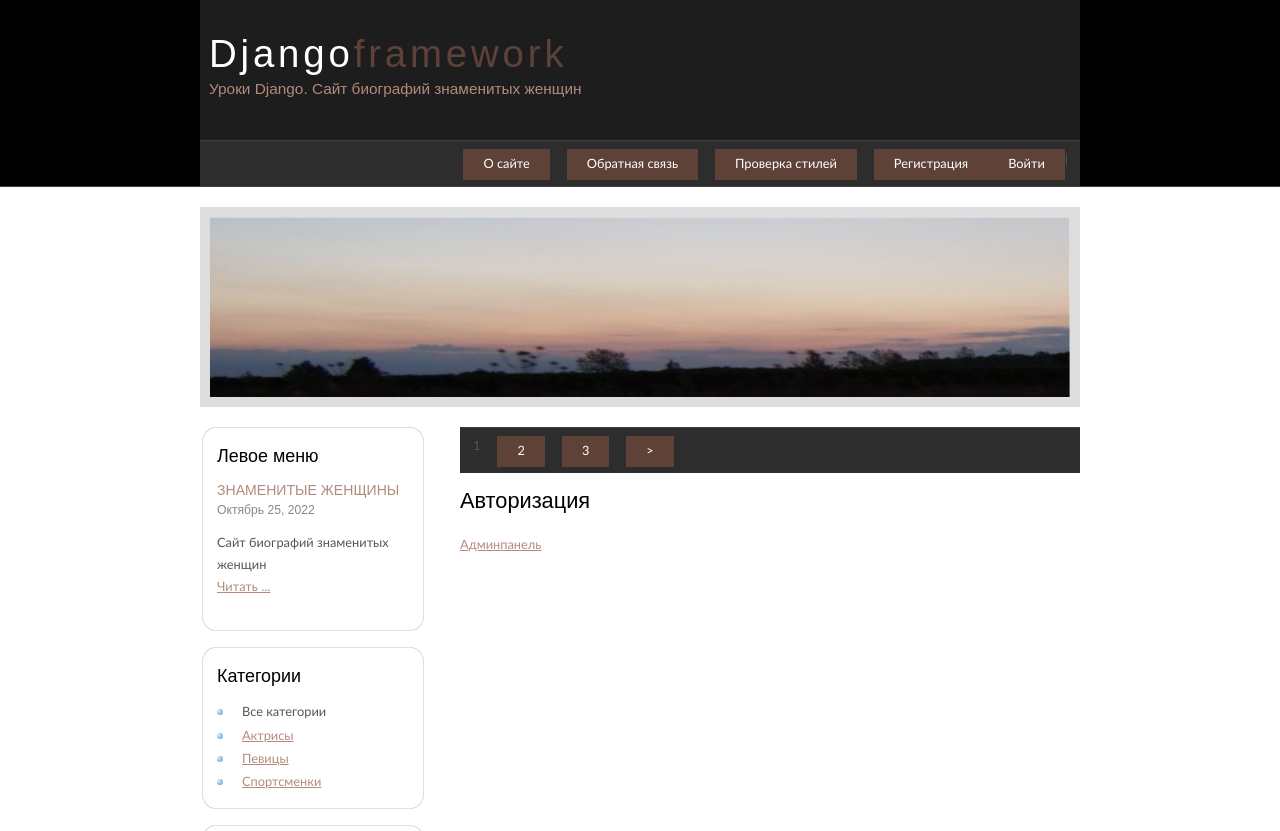
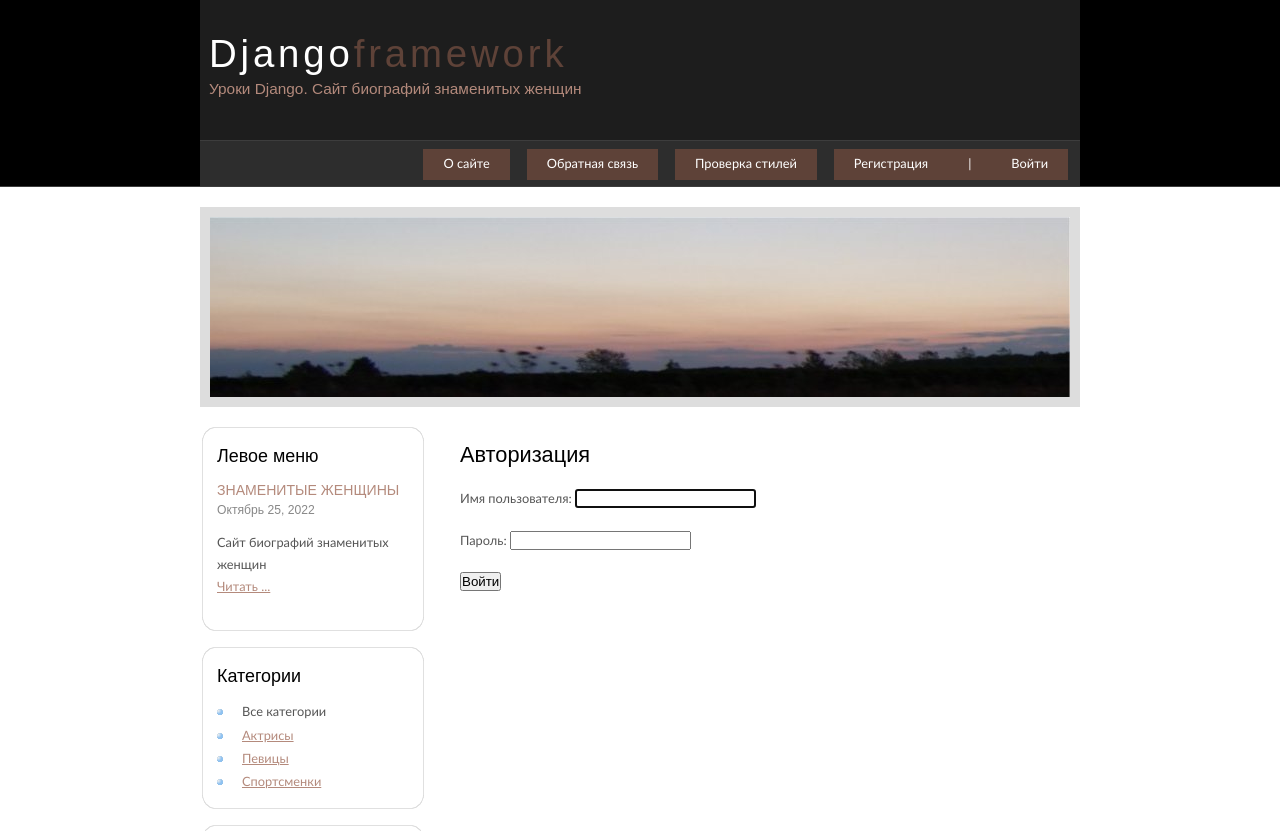
Before and after one commit to alexsks65536/Django_S_Balakirev, a Django app: page /login/ in a window 1280 px wide. Shown: the top 831 px of the page. Run offline with Django 3.2, Linux system fonts and the light colour scheme; data comes from the database, SQL or seed files in the repository; both versions use the stored data as it was after the commit.

Commit message:
Регистрация пользователей на сайте

```diff
--- a/coolsite/coolsite/settings.py
+++ b/coolsite/coolsite/settings.py
@@ -129,3 +129,5 @@ MEDIA_URL = '/media/'
 # https://docs.djangoproject.com/en/3.2/ref/settings/#default-auto-field
 
 DEFAULT_AUTO_FIELD = 'django.db.models.BigAutoField'
+
+# LOGIN_REDIRECT_URL = '/'
--- a/coolsite/women/static/women/css/style.css
+++ b/coolsite/women/static/women/css/style.css
@@ -329,7 +329,8 @@ ul#menu li a:hover
 
 .form-error {
   font: 110% arial;
-  color: red;
+  font-weight: 900;
+  color: #ab4646;
 }
 
 .separator
@@ -362,7 +363,7 @@ table tr td
 { width: 872px;
   height: 45px;
   padding-right: 8px;
-  background: #2D2D2D;
+  background: #FFFFFF;
   border-top: 1px solid #3D3D3D;}
 
 ul#page_menu
@@ -391,8 +392,15 @@ ul#page_menu li.selected a
   padding: 6px 20px 5px 11px;}
 
 ul#page_menu li.selected
-{ margin: 8px 4px 0 13px;
-  background: #B48A7C;}
+{ font: normal 100% 'trebuchet ms', sans-serif;
+  margin: 8px 4px 0 13px;
+  display: block;
+  float: left;
+  color: #FFF;
+  height: 20px;
+  padding: 6px 20px 5px 20px;
+  text-align: center;
+  background: #ac7967;}
 
 ul#page_menu li.selected a, ul#page_menu li.selected a:hover
 { background: #B48A7C;
--- a/coolsite/women/templates/women/base.html
+++ b/coolsite/women/templates/women/base.html
@@ -29,8 +29,12 @@
                 {% if not forloop.last %}
                     <li><a href="{% url m.url_name %}">{{m.title}}</a></li>
                 {% endif %}
-             {% endfor %}
-                    <li><a href="{% url 'register' %}">Регистрация</a> | <a href="{% url 'login' %}">Войти</a></li>
+            {% endfor %}
+            {% if request.user.is_authenticated %}
+                <li><a> {{ user.username }}</a>  <a>|</a> <a href="{% url 'logout' %}">Выйти</a></li>
+            {% else %}
+                <li><a href="{% url 'register' %}">Регистрация</a> <a>|</a> <a href="{% url 'login' %}">Войти</a></li>
+            {% endif %}
           </ul>
       </div>
         {% endblock mainmenu %}
@@ -89,21 +93,21 @@
                 {% if page_obj.has_other_pages %}
                     <div id="page_menubar">
                         <ul id="page_menu">
-                            {% if page_obj.has_previous %} <!--отображение стрелок  <  ...   -->
+                            {% if page_obj.has_previous %} <!--отображение стрелки влево &lt <  ...   -->
                                 <li>
                                     <a href="?page={{ page_obj.previous_page_number }}">&lt</a>
                                 </li>
                             {% endif %}
                             {% for p in paginator.page_range %}
                                 {% if page_obj.number == p %}
-                                    <li>{{ p }}</li>
+                                    <li  class="selected">{{ p }}</li>
                                 {% elif p >= page_obj.number|add:-2 and p <= page_obj.number|add:2 %}<!--обрезание по 2 ссылки-->
                                     <li>
                                         <a href="?page={{ p }}">{{ p }}</a>
                                     </li>
                                 {% endif %}
                             {% endfor %}
-                            {% if page_obj.has_next %} <!--отображение стрелок    ... >  -->
+                            {% if page_obj.has_next %} <!--отображение стрелки вправо &gt ... >  -->
                                 <li>
                                     <a href="?page={{ page_obj.next_page_number }}">&gt</a>
                                 </li>
--- a/coolsite/women/templates/women/login.html
+++ b/coolsite/women/templates/women/login.html
@@ -2,5 +2,18 @@
 
 {% block content %}
     <h1>{{ title }}</h1>
-        <p><a href="/admin">Админпанель</a></p>
+
+    <form method="post">
+        {% csrf_token %}
+
+        <div class="form-error">{{ form.non_field_errors }}</div>
+
+        {% for f in form %}
+        <p><label class="form-label" for="{{ f.if_for_label }}" >{{ f.label }}: </label>{{ f }}</p>
+        <div class="form-error">{{ f.errors }}</div>
+        {% endfor %}
+
+        <button type="submit">Войти</button>
+    </form>
+
 {% endblock %}
--- a/coolsite/women/urls.py
+++ b/coolsite/women/urls.py
@@ -7,7 +7,8 @@ urlpatterns = [
     path('about/', WomenAbout.as_view(), name='about'),
     path('addpage/', AddPage.as_view(), name='addpage'),
     path('contact/', WomenContact.as_view(), name='contact'),
-    path('login/', WomenLogin.as_view(), name='login'),
+    path('login/', LoginUser.as_view(), name='login'),
+    path('logout/', logout_user, name='logout'),
     path('register/', RegisterUser.as_view(), name='register'),
     path('css_example/', CssExample.as_view(), name='css_example'),
     path('post/<slug:post_slug>/', ShowPost.as_view(), name='post'),
--- a/coolsite/women/views.py
+++ b/coolsite/women/views.py
@@ -1,3 +1,6 @@
+from django.contrib.auth import logout, login
+from django.contrib.auth.forms import AuthenticationForm
+from django.contrib.auth.views import LoginView
 from django.http import HttpResponse, HttpResponseNotFound, Http404
 from django.shortcuts import render, redirect, get_object_or_404
 from django.urls import reverse_lazy
@@ -55,10 +58,6 @@ class WomenAbout(DataMixin, ListView):
 #     return render(request, 'women/index.html', context=context)
 
 
-# def about(request):  # HttpRequest
-#     return render(request, 'women/about.html', {'menu': menu, 'title': 'О сайте'})
-
-
 class AddPage(LoginRequiredMixin, DataMixin, CreateView):
     form_class = AddPostForm
     template_name = 'women/addpage.html'
@@ -102,26 +101,6 @@ class WomenContact(DataMixin, ListView):
         context = super().get_context_data(**kwargs)
         c_def = self.get_user_context(title="Контакты")
         return dict(list(context.items()) + list(c_def.items()))  # объединение словарей для передачи контекста
-
-
-# def contact(request):
-#     return HttpResponse('Обратная связь')
-
-class WomenLogin(DataMixin, ListView):
-    model = Women
-    template_name = 'women/login.html'
-    context_object_name = 'posts'
-
-    def get_context_data(self, *, object_list=None, **kwargs):
-        """
-        Передача динамического контекста
-        """
-        context = super().get_context_data(**kwargs)
-        c_def = self.get_user_context(title="Авторизация")
-        return dict(list(context.items()) + list(c_def.items()))  # объединение словарей для передачи контекста
-
-# def login(request):
-#     return HttpResponse('Авторизация')
 
 
 def pageNotFound(request, exception):
@@ -218,3 +197,32 @@ class RegisterUser(DataMixin, CreateView):
         context = super().get_context_data(**kwargs)
         c_def = self.get_user_context(title="Регистрация")
         return dict(list(context.items()) + list(c_def.items()))  # объединение словарей для передачи контекста
+
+    def form_valid(self, form):
+        """
+        Автоматический переход на главную страницу после успешной регистрации и авторизация под новым пользователем
+        """
+        user = form.save()
+        login(self.request, user)
+        return redirect('home')
+
+
+class LoginUser(DataMixin, LoginView):
+    form_class = AuthenticationForm
+    template_name = 'women/login.html'
+
+    def get_context_data(self, *, object_list=None, **kwargs):
+        """
+        Передача динамического контекста
+        """
+        context = super().get_context_data(**kwargs)
+        c_def = self.get_user_context(title="Авторизация")
+        return dict(list(context.items()) + list(c_def.items()))  # объединение словарей для передачи контекста
+
+    def get_success_url(self):
+        return reverse_lazy('home')
+
+
+def logout_user(request):
+    logout(request)
+    return redirect('login')
```
Also changed, not shown: coolsite/women/forms.py (+6 -1 lines), coolsite/db.sqlite3.
